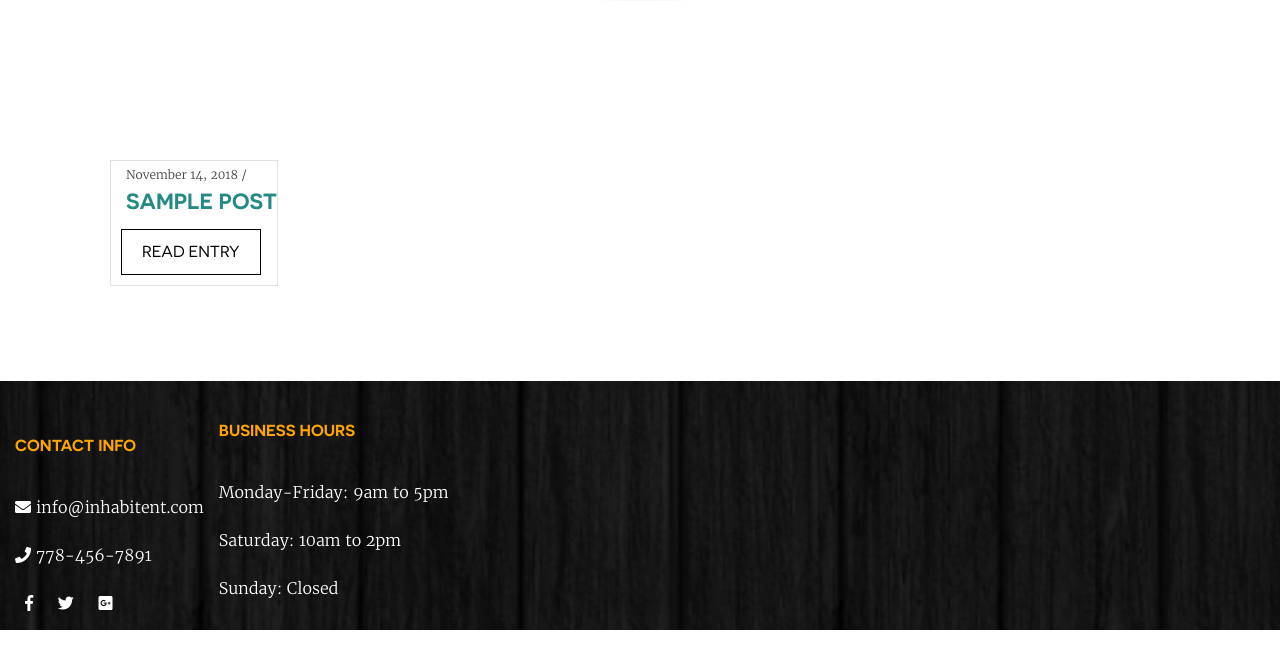
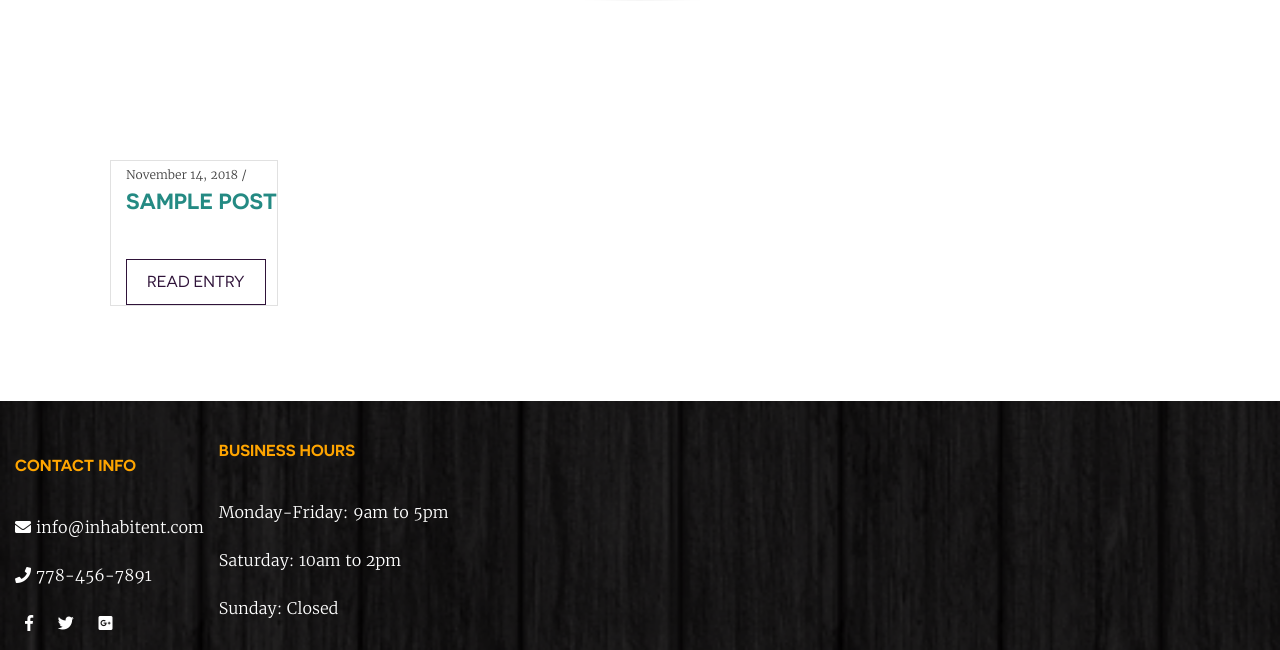
Before and after one commit to jennapegg/Inhabitent, a WordPress theme: template themes/jenna-pegg-inhabitent/front-page.php in a window 1280 px wide. Shown: the part 860-1510 px from the top of the page. Run offline with PHP 8.4 and a stand-in for WordPress, Linux system fonts and the light colour scheme; the site name, menu and one post (Sample post) are stand-ins, and other content is empty; some libraries are stand-ins or nearby versions.

Commit message:
add hover states to front-page, and size journal exerpts on front-page

```diff
--- a/themes/jenna-pegg-inhabitent/sass/_front-page.scss
+++ b/themes/jenna-pegg-inhabitent/sass/_front-page.scss
@@ -45,7 +45,9 @@
           text-transform: uppercase;
           text-decoration: none;
           padding: 10px 20px;
-          //   border-radius: 5px;
+          &:hover {
+            background: $dark-teal;
+          }
         }
       }
     }
@@ -54,7 +56,6 @@
   .front-page-journal {
     @include flex-column;
     align-items: center;
-    // align-content: center;
     .journal-section {
       display: flex;
       justify-content: space-between;
@@ -62,35 +63,44 @@
       .journal-entrie {
         border: 1px solid $light-grey;
         max-width: 350px;
+        max-height: 400px;
         img {
           max-height: 235px;
           border-bottom: 5px solid $light-grey;
         }
         .entry-data {
           font-size: 12px;
-          padding-left: 15px;
+          padding-left: $journal-left;
         }
         .journal-mini-meta {
           @include flex-column;
           flex-wrap: wrap;
-          min-height: 100px;
+          min-height: 120px;
           justify-content: space-between;
           a {
-            padding-left: 15px;
+            padding-left: $journal-left;
             font-family: 'novecento-bold';
             font-size: 22px;
             text-decoration: none;
             color: $teal;
             text-transform: uppercase;
+            &:hover {
+              color: $purple;
+            }
           }
           .read-entry {
             font-family: 'novecento';
             font-size: 16px;
-            color: black;
-            border: 1px solid black;
+            color: $purple;
+            border: 1px solid $purple;
             width: 140px;
             padding: 10px 20px;
-            margin: 10px;
+            margin-left: $journal-left;
+            &:hover {
+              background: $teal;
+              color: $white;
+              border: none;
+            }
           }
         }
       }
--- a/themes/jenna-pegg-inhabitent/sass/_variables.scss
+++ b/themes/jenna-pegg-inhabitent/sass/_variables.scss
@@ -19,11 +19,14 @@ $color__link: royalblue;
 $color__link-visited: purple;
 $color__link-hover: midnightblue;
 $teal: #248a83;
+$dark-teal: #19625d;
 $white: #fff;
 $light-grey: #e1e1e1;
 $medium-grey: #808080;
 $comment-grey: #eeeeee;
 $orange: #d99054;
+$purple: #2f1339;
+$journal-left: 15px;
 
 // Typography
 
--- a/themes/jenna-pegg-inhabitent/style.css
+++ b/themes/jenna-pegg-inhabitent/style.css
@@ -969,6 +969,8 @@ figure iframe {
         text-transform: uppercase;
         text-decoration: none;
         padding: 10px 20px; }
+        .home .shop-stuff .frontpage-shop .frontpage-term a:hover {
+          background: #19625d; }
 
 .home .front-page-journal {
   display: -webkit-box;
@@ -991,7 +993,8 @@ figure iframe {
     width: 1100px; }
     .home .front-page-journal .journal-section .journal-entrie {
       border: 1px solid #e1e1e1;
-      max-width: 350px; }
+      max-width: 350px;
+      max-height: 400px; }
       .home .front-page-journal .journal-section .journal-entrie img {
         max-height: 235px;
         border-bottom: 5px solid #e1e1e1; }
@@ -1008,7 +1011,7 @@ figure iframe {
                 flex-direction: column;
         -ms-flex-wrap: wrap;
             flex-wrap: wrap;
-        min-height: 100px;
+        min-height: 120px;
         -webkit-box-pack: justify;
             -ms-flex-pack: justify;
                 justify-content: space-between; }
@@ -1019,14 +1022,20 @@ figure iframe {
           text-decoration: none;
           color: #248a83;
           text-transform: uppercase; }
+          .home .front-page-journal .journal-section .journal-entrie .journal-mini-meta a:hover {
+            color: #2f1339; }
         .home .front-page-journal .journal-section .journal-entrie .journal-mini-meta .read-entry {
           font-family: 'novecento';
           font-size: 16px;
-          color: black;
-          border: 1px solid black;
+          color: #2f1339;
+          border: 1px solid #2f1339;
           width: 140px;
           padding: 10px 20px;
-          margin: 10px; }
+          margin-left: 15px; }
+          .home .front-page-journal .journal-section .journal-entrie .journal-mini-meta .read-entry:hover {
+            background: #248a83;
+            color: #fff;
+            border: none; }
 
 .post-type-archive-product {
   background: red; }
```
Also changed, not shown: themes/jenna-pegg-inhabitent/build/css/style.min.css, 1 other file.
